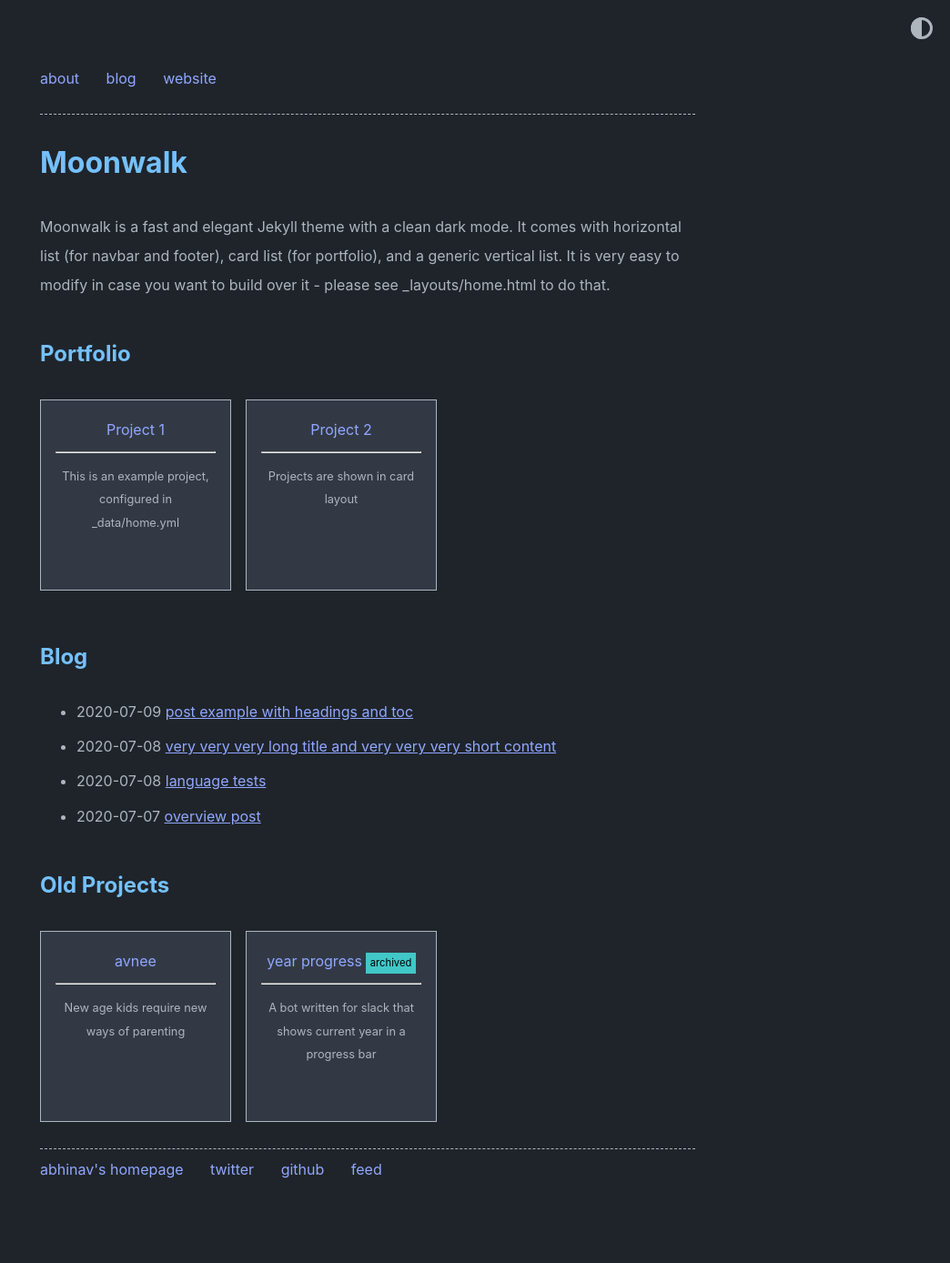
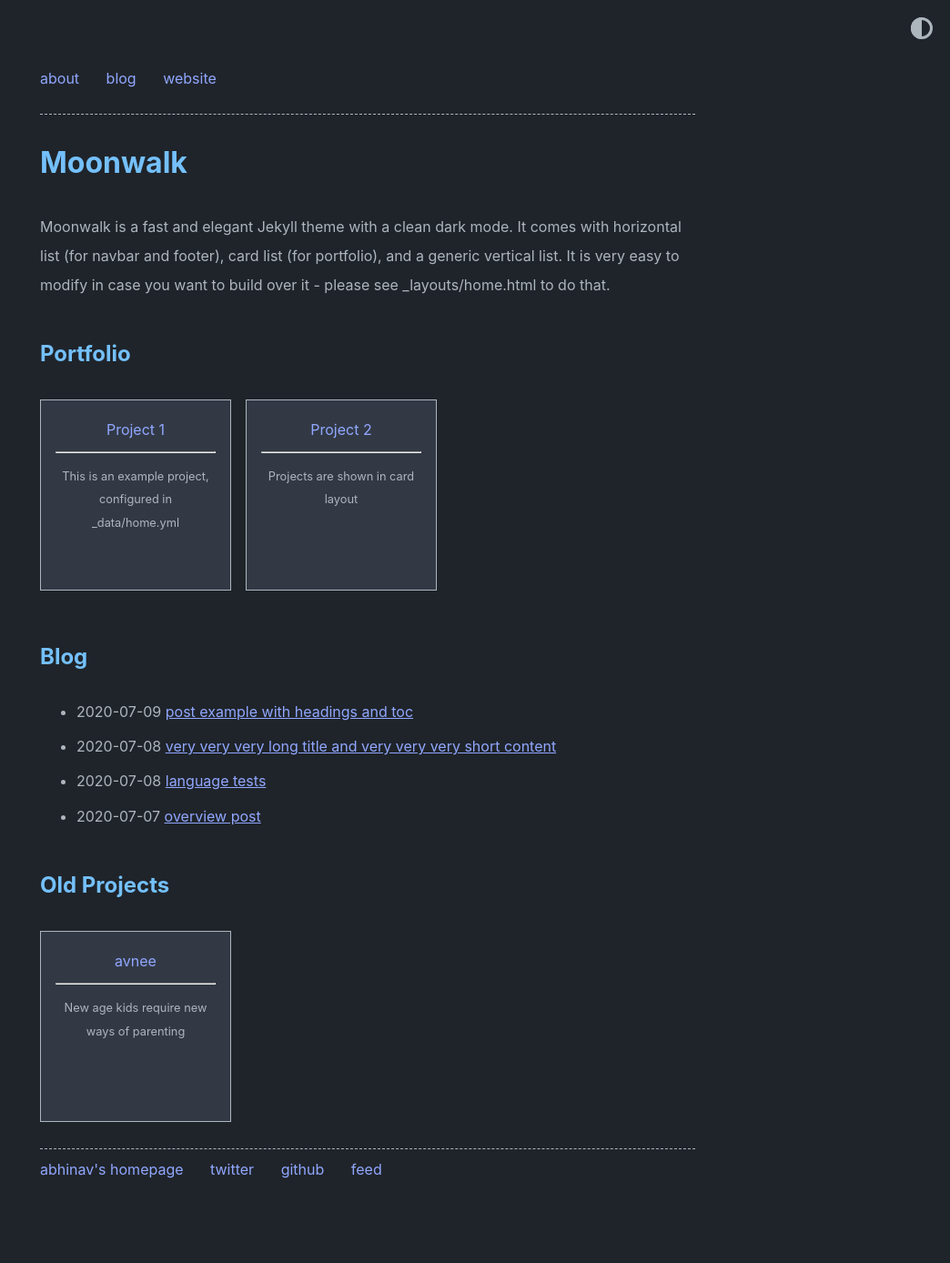
Before and after one commit to stackbit-projects/d678h-731be, a Jekyll site: the page built from index.md, in a window 1280 px wide. Shown: the whole page at 91% size, without its empty margins (236-1280 px from the left). Built offline with Jekyll 4.4.1, drawn with Linux system fonts in a browser that asks for light colours; comment, search, counter and statistics services are not loaded.

Commit message:
home.yml: updated old_project_entries

```diff
--- a/_data/home.yml
+++ b/_data/home.yml
@@ -16,10 +16,6 @@ old_project_entries:
   - title: avnee
     url: 'http://www.avnee.co'
     desc: New age kids require new ways of parenting
-  - title: year progress
-    url: 'https://year-progress.herokuapp.com/'
-    desc: A bot written for slack that shows current year in a progress bar
-    highlight: archived
 footer_entries:
   - title: abhinav's homepage
     url: 'http://www.abhinav.co'
```
